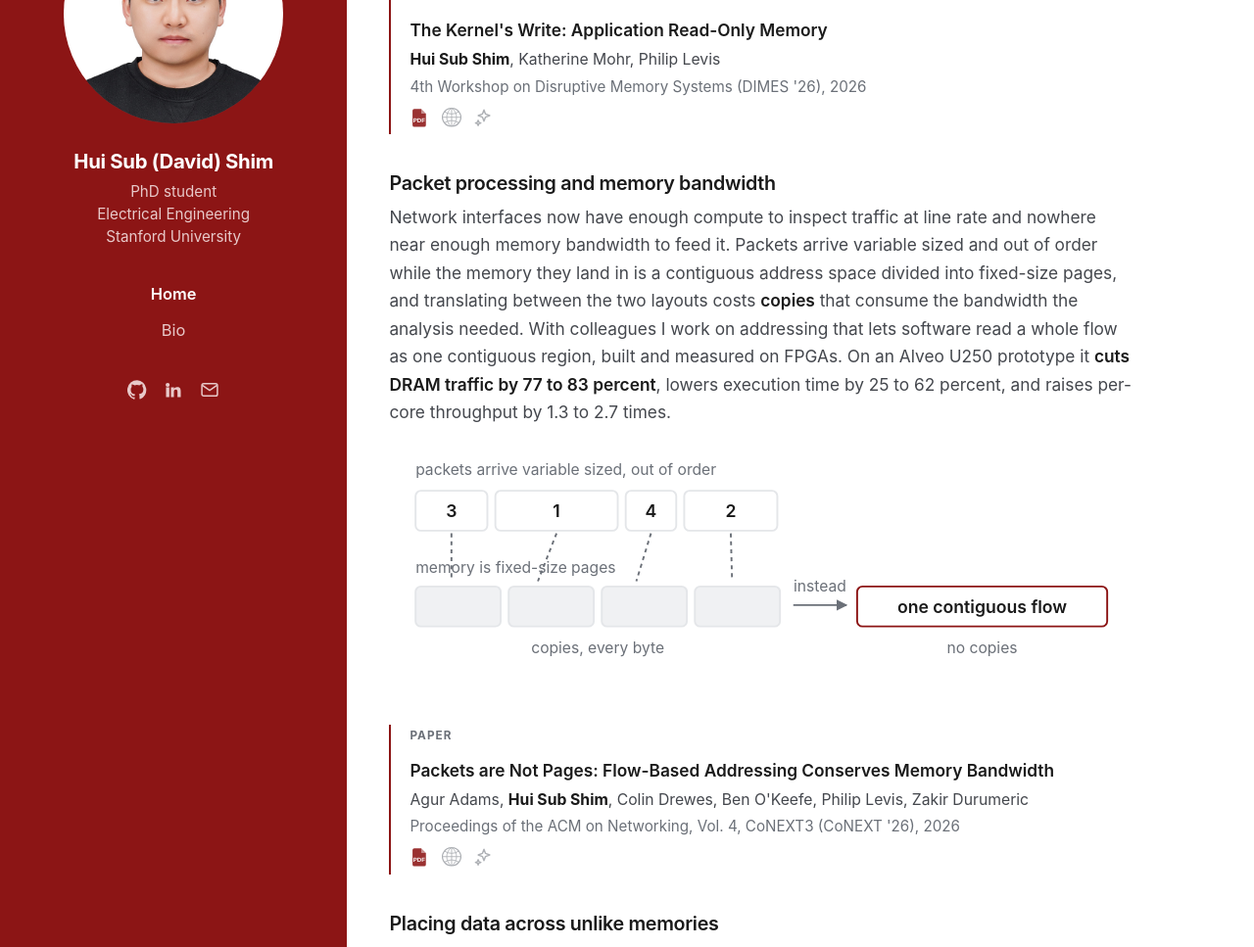
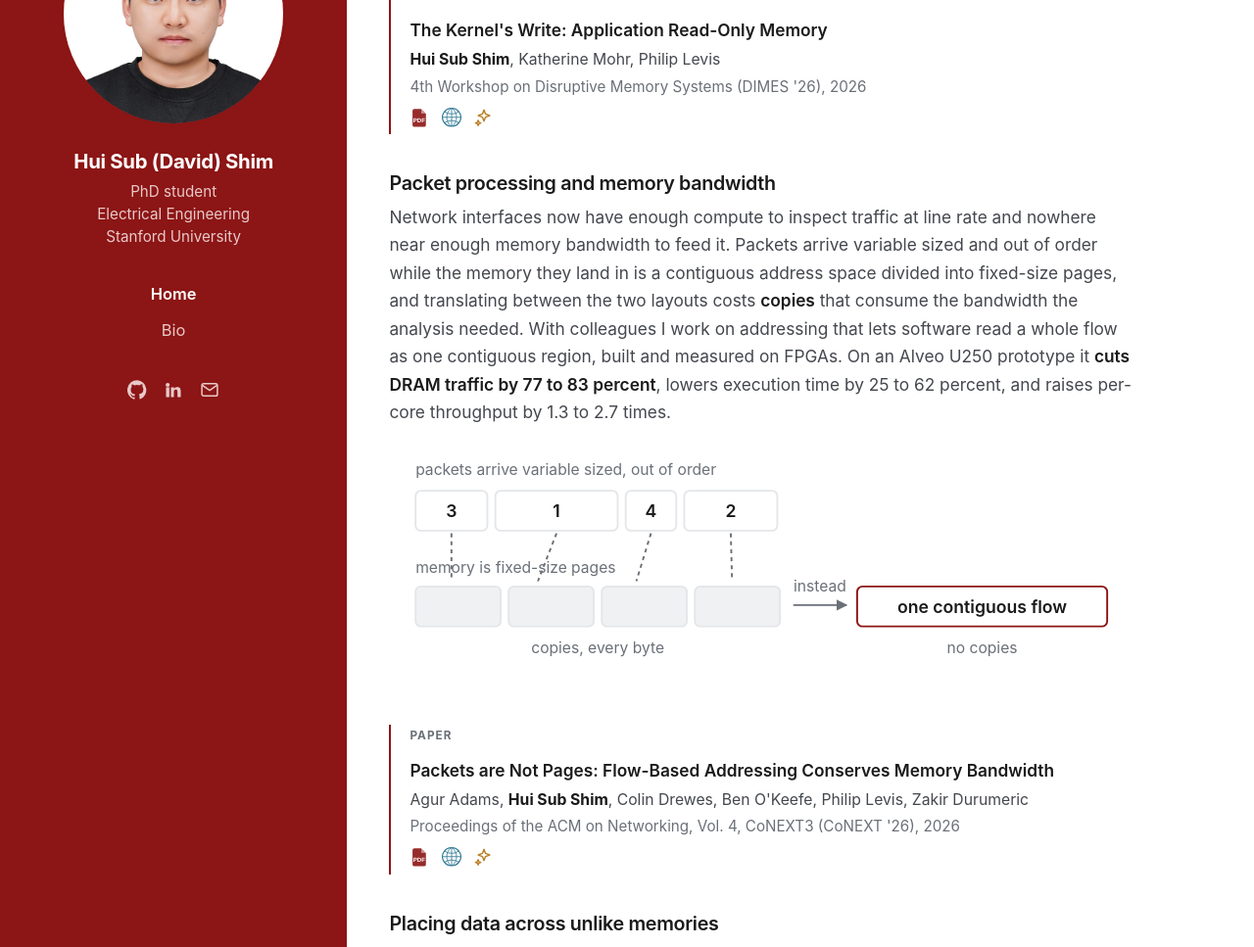
Before and after one commit to davidshim0/davidshim0.github.io, a Jekyll site: the page built from index.html, in a window 1280 px wide and 1400 px high, scrolled down 973 px. Shown: the part 150-1117 px from the top of the window at 98% size. Built offline with Jekyll 4.4.1, drawn with Linux system fonts in a browser that asks for light colours.

Commit message:
Two icon treatments to choose from
The PDF icon carried its own red while the other two were dimmed gray,
so they read as disabled next to it. The PDF page fill is now
currentColor, which lets one class switch the whole set.

Colored is the default: cardinal for PDF, teal-blue for the publisher
page, amber for the summary, all at the same opacity. A temporary page
shows both against the real entries.

Co-Authored-By: Claude Opus 5 <noreply@anthropic.com>

```diff
--- a/_includes/pub.html
+++ b/_includes/pub.html
@@ -12,14 +12,14 @@
     {% if include.pub.pdf %}
     <a class="pub-icon is-pdf" href="{{ include.pub.pdf | relative_url }}" title="PDF" aria-label="PDF">
       <svg viewBox="0 0 24 24" fill="none" width="20" height="20">
-        <path fill="#8c1515" d="M5.9 1.5h8.4l5.8 5.8v14a2.2 2.2 0 0 1-2.2 2.2H5.9a2.2 2.2 0 0 1-2.2-2.2V3.7a2.2 2.2 0 0 1 2.2-2.2z"/>
+        <path fill="currentColor" d="M5.9 1.5h8.4l5.8 5.8v14a2.2 2.2 0 0 1-2.2 2.2H5.9a2.2 2.2 0 0 1-2.2-2.2V3.7a2.2 2.2 0 0 1 2.2-2.2z"/>
         <path fill="#ffffff" fill-opacity="0.45" d="M14.3 1.5l5.8 5.8h-5.8z"/>
         <text x="11.8" y="17.6" text-anchor="middle" fill="#ffffff" font-family="Helvetica,Arial,sans-serif" font-weight="700" font-size="7.3">PDF</text>
       </svg>
     </a>
     {% endif %}
     {% if include.pub.doi %}
-    <a class="pub-icon" href="{{ include.pub.doi }}" title="Publisher page" aria-label="Publisher page">
+    <a class="pub-icon is-site" href="{{ include.pub.doi }}" title="Publisher page" aria-label="Publisher page">
       <svg viewBox="0 0 19 19" width="20" height="20" stroke="currentColor" fill="none">
         <path stroke-width="1.17359" d="m 9.4490241,0.58679495 a 8.9081759,8.6969871 0 1 0 0.09136,0 z"/>
         <path stroke-width="0.812487" d="M 9.4947041,0.53622655 V 17.9302 M 18.40288,9.2332135 H 0.58652827 M 2.5965782,3.8812216 a 11.877568,11.595983 0 0 0 13.7962528,0 m 0,10.7039834 a 11.877568,11.595983 0 0 0 -13.7962528,0 M 8.8094604,0.75922615 a 11.420738,11.149983 0 0 0 0,17.03717485 m 1.3704896,0 a 11.420738,11.149983 0 0 0 0,-17.03717485"/>
@@ -27,7 +27,7 @@
     </a>
     {% endif %}
     {% if include.pub.summary %}
-    <a class="pub-icon" href="{{ include.pub.summary }}" title="AI summary" aria-label="AI summary">
+    <a class="pub-icon is-sum" href="{{ include.pub.summary }}" title="AI summary" aria-label="AI summary">
       <svg viewBox="0 0 24 24" fill="none" stroke="currentColor" stroke-width="1.7" stroke-linecap="round" stroke-linejoin="round" width="20" height="20">
         <path d="M13.2 2.6l1.9 5.1 5.1 1.9-5.1 1.9-1.9 5.1-1.9-5.1-5.1-1.9 5.1-1.9z"/>
         <path d="M6.1 15.4l.9 2.4 2.4.9-2.4.9-.9 2.4-.9-2.4-2.4-.9 2.4-.9z"/>
--- a/assets/css/style.css
+++ b/assets/css/style.css
@@ -106,10 +106,21 @@ p { margin: 0 0 1.1rem; color: var(--ink-soft); }
 .pub-authors strong { color: var(--ink); font-weight: 650; }
 .pub-venue { color: var(--ink-quiet); font-size: 0.88rem; margin-top: 0.1rem; }
 .pub-links { margin-top: 0.5rem; display: flex; align-items: center; gap: 0.7rem; }
-.pub-icon { display: inline-flex; color: var(--ink-quiet); opacity: 0.55; transition: opacity .12s ease; }
+/* Colored set. Each icon carries its own hue, so none of them reads as the
+   disabled sibling of the PDF. The reds and ambers match the summary pages. */
+.pub-icon { display: inline-flex; opacity: 0.9; transition: opacity .12s ease; }
 .pub-icon:hover { opacity: 1; text-decoration: none; }
-.pub-icon.is-pdf { opacity: 0.88; }
 .pub-icon svg { display: block; }
+.pub-icon.is-pdf  { color: #8C1515; }
+.pub-icon.is-site { color: #1F6F8B; }
+.pub-icon.is-sum  { color: #B5720F; }
+
+/* Monochrome set: one class on an ancestor switches all three. */
+.icons-mono .pub-icon,
+.icons-mono .pub-icon.is-pdf,
+.icons-mono .pub-icon.is-site,
+.icons-mono .pub-icon.is-sum { color: var(--ink-quiet); opacity: 0.6; }
+.icons-mono .pub-icon:hover { opacity: 1; }
 
 .foot {
   margin-top: 3.5rem; padding-top: 1.4rem; border-top: 1px solid var(--rule);
```
Also changed, not shown: icons.html (added, +27 -0 lines).
